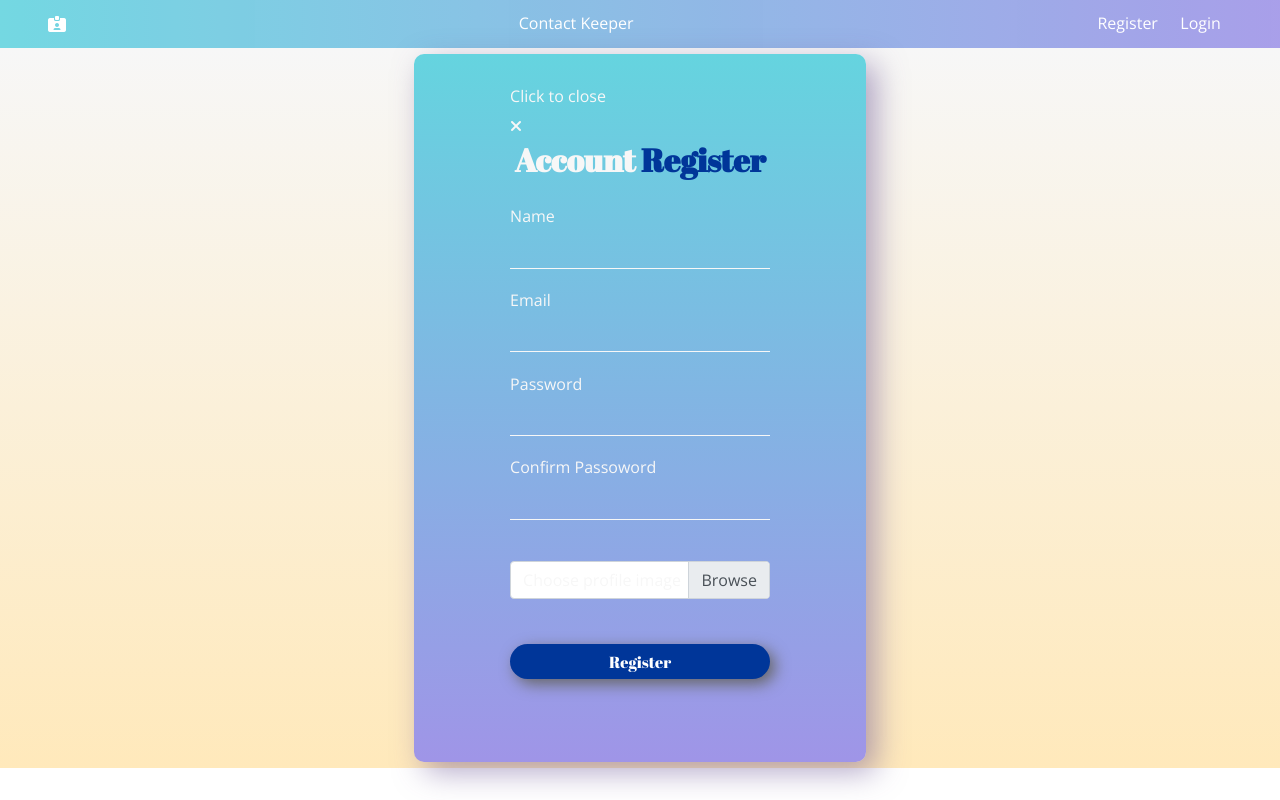
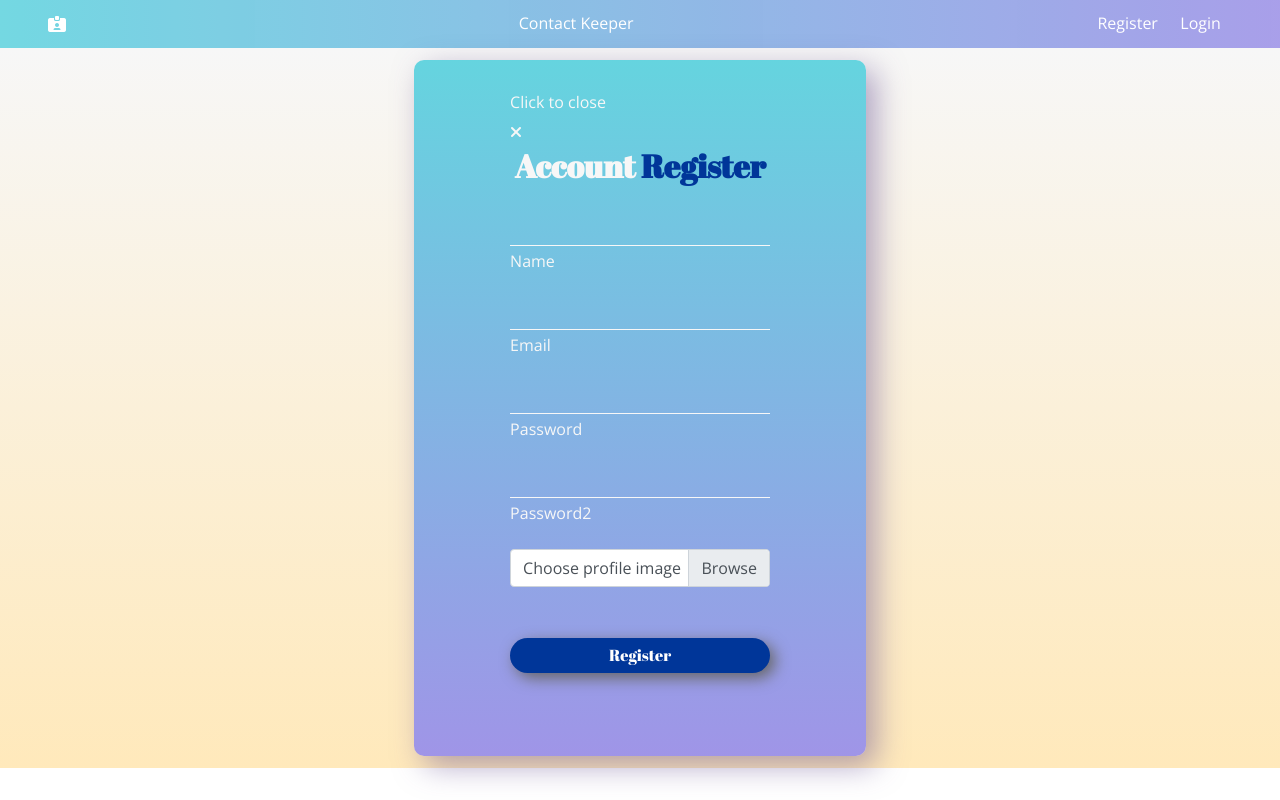
Before and after one commit to ztoth01/contact-keeper, a React (Create React App) app in the folder client/: page /register in a window 1280 px wide. Both pictures are taken after a click on the element "Click to open". Built offline with nearby package versions, Linux system fonts and the light colour scheme.

Commit message:
Add form field animation

```diff
--- a/client/src/App.css
+++ b/client/src/App.css
@@ -338,6 +338,7 @@ textarea {
 
 .form-group {
   margin: 1.2rem 0;
+  position: relative;
 }
 
 .form-group input,
@@ -490,7 +491,7 @@ table th {
   height: calc(2.25rem + 2px);
   padding: .375rem .75rem;
   line-height: 1.5;
-  color: #495057;
+  color: #495057 !important;
   background-color: #fff;
   border: 1px solid #ced4da;
   border-radius: .25rem;
@@ -519,3 +520,18 @@ table th {
 .custom-file-input:lang(en)~.custom-file-label::after {
   content: "Browse";
 }
+
+.item-enter {
+  opacity: 0;
+}
+.item-enter-active {
+  opacity: 1;
+  transition: opacity 500ms ease-in;
+}
+.item-exit {
+  opacity: 1;
+}
+.item-exit-active {
+  opacity: 0;
+  transition: opacity 500ms ease-in;
+}
--- /dev/null
+++ b/client/src/components/auth/FormField.js
@@ -0,0 +1,60 @@
+import React from "react";
+import { animated, useSpring } from "react-spring";
+
+const FormField = ({
+  filedName,
+  onChange,
+  onFileSelected,
+  imageName,
+  open
+}) => {
+  let type = "text";
+  if (filedName === "password" || filedName === "password2") {
+    type = "password";
+  } else if (filedName === "profileImage") {
+    type = "file";
+  } else if (filedName === "email") {
+    type = "email";
+  }
+
+  const fade = useSpring({
+    to: {
+      opacity: open ? "1" : "0",
+      transform: open ? "translateY(0px)" : "translateY(30px)"
+    },
+    from: { transform: "translateY(30px)" }
+  });
+
+  return (
+    <div className="form-group">
+      {filedName === "profileImage" ? (
+        <animated.div style={fade}>
+          <input
+            className="custom-file-input"
+            type={type}
+            name={filedName}
+            value={filedName.value}
+            onChange={onFileSelected}
+          />
+          <label htmlFor={filedName} className="custom-file-label">
+            {imageName.charAt(0).toUpperCase() + imageName.slice(1)}
+          </label>
+        </animated.div>
+      ) : (
+        <animated.div style={fade}>
+          <input
+            type={type}
+            name={filedName}
+            value={filedName.value}
+            onChange={onChange}
+          />
+          <label htmlFor={filedName}>
+            {filedName.charAt(0).toUpperCase() + filedName.slice(1)}
+          </label>
+        </animated.div>
+      )}
+    </div>
+  );
+};
+
+export default FormField;
--- a/client/src/components/auth/Register.js
+++ b/client/src/components/auth/Register.js
@@ -1,124 +1,142 @@
-import React, { useState, useContext, useEffect, useRef } from 'react';
-import AuthContext from '../../context/auth/authContext';
-import AlertContext from '../../context/alert/alertContext';
-import { useSpring, animated, useChain } from 'react-spring';
+import React, { useState, useContext, useEffect, useRef } from "react";
+import AuthContext from "../../context/auth/authContext";
+import AlertContext from "../../context/alert/alertContext";
+import { useSpring, animated, useChain } from "react-spring";
+
+import FormField from "./FormField";
 
 const Register = props => {
-
   const authContext = useContext(AuthContext);
   const alertContext = useContext(AlertContext);
-  const [imageName, setImageName] = useState('Choose profile image');
+  const [imageName, setImageName] = useState("Choose profile image");
   const [open, set] = useState(false);
   const [user, setUser] = useState({
-    name: '',
-    password: '',
-    password2: '',
-    email: '',
-    profileImage: ''
+    name: "",
+    email: "",
+    password: "",
+    password2: "",
+    profileImage: ""
   });
 
   const animateRef = useRef();
   const animate = useSpring({
     ref: animateRef,
-    to: { maxHeight: open ? '800px' : '130px' },
-    from: { maxHeight: '130px' },
+    to: { maxHeight: open ? "800px" : "130px" },
+    from: { maxHeight: "130px" }
   });
-
-  const formFields = useRef(null);
 
   const fadeRef = useRef();
   const fade = useSpring({
     ref: fadeRef,
-    to: { opacity: open ? '1' : '0', transform: open ? 'translateY(0px)' : 'translateY(30px)' },
-    from: { transform: 'translateY(30px)' }
+    to: {
+      opacity: open ? "1" : "0",
+      transform: open ? "translateY(0px)" : "translateY(30px)"
+    },
+    from: { transform: "translateY(30px)" }
   });
 
-  useChain(open ? [animateRef, fadeRef] : [fadeRef, animateRef], [0, open ? 0.2 : 0.4]);
+  useChain(open ? [animateRef, fadeRef] : [fadeRef, animateRef], [
+    0,
+    open ? 0.2 : 0.4
+  ]);
 
   const { registerUser, error, clearErrors, isAuthenticated } = authContext;
   const { setAlert } = alertContext;
   const { name, email, password, password2, profileImage } = user;
 
   useEffect(() => {
-    console.log(formFields.current)
     if (isAuthenticated) {
-      props.history.push('/');
+      props.history.push("/");
     }
     if (error) {
-      setAlert(error, 'danger', 2000);
+      setAlert(error, "danger", 2000);
       clearErrors();
     }
     // eslint-disable-next-line
   }, [error, isAuthenticated, props.history]);
 
   const onFileSelected = e => {
-    if (e.target.files[0].name.lastIndexOf('.') <= 0) {
-      return alert('Please make sure you use a valid file type')
+    if (e.target.files[0].name.lastIndexOf(".") <= 0) {
+      return alert("Please make sure you use a valid file type");
     }
     setUser({ ...user, profileImage: e.target.files[0] });
     setImageName(e.target.files[0].name);
-  }
+  };
 
   const onChange = e => setUser({ ...user, [e.target.name]: e.target.value });
 
   const onSubmit = e => {
     e.preventDefault();
     if (password !== password2) {
-      setAlert('Passwords don\'t match', 'danger', 2000);
-    } else if (name === '' || email === '' || password === '') {
-      setAlert('Please fill in all fields', 'danger', 2000);
+      setAlert("Passwords don't match", "danger", 2000);
+    } else if (name === "" || email === "" || password === "") {
+      setAlert("Please fill in all fields", "danger", 2000);
     } else {
       registerUser({ name, email, password, profileImage });
     }
-  }
+  };
 
   return (
-    <animated.div className='form-container register-form' style={animate}>
+    <animated.div className="form-container register-form" style={animate}>
       {!open ? (
-        <div style={{
-          display: 'flex',
-          position: 'absolute',
-          top: '30px',
-        }}
-          onClick={() => set(open => true)}>
-          <i className="fas fa-minus" /><span style={{
-            textAlign: 'center',
-            alignSelf: 'center',
-            marginRight: '5px'
-          }}>Click to open</span>
+        <div
+          style={{
+            display: "flex",
+            position: "absolute",
+            top: "30px"
+          }}
+          onClick={() => set(open => true)}
+        >
+          <i className="fas fa-minus" />
+          <span
+            style={{
+              textAlign: "center",
+              alignSelf: "center",
+              marginRight: "5px"
+            }}
+          >
+            Click to open
+          </span>
         </div>
       ) : (
-          <div style={{ display: 'flex' }} onClick={() => set(open => false)}> <i className="fas fa-times" /><span style={{
-            position: 'absolute',
-            top: '30px',
-            textAlign: 'center'
-          }}>Click to close</span></div>)}
-      <h1>Account <span className='text-primary'>Register</span></h1>
+        <div style={{ display: "flex" }} onClick={() => set(open => false)}>
+          {" "}
+          <i className="fas fa-times" />
+          <span
+            style={{
+              position: "absolute",
+              top: "30px",
+              textAlign: "center"
+            }}
+          >
+            Click to close
+          </span>
+        </div>
+      )}
+      <h1>
+        Account <span className="text-primary">Register</span>
+      </h1>
       <form onSubmit={onSubmit}>
-        <animated.div ref={formFields} className="form-group" style={fade}>
-          <label htmlFor="name">Name</label>
-          <input type="text" name="name" value={name} onChange={onChange} required />
-        </animated.div>
-        <animated.div ref={formFields} className="form-group" style={fade}>
-          <label htmlFor="email">Email</label>
-          <input type="email" name="email" value={email} onChange={onChange} required />
-        </animated.div>
-        <animated.div ref={formFields} className="form-group" style={fade}>
-          <label htmlFor="password">Password</label>
-          <input type="password" name="password" value={password} onChange={onChange} required minLength="6" />
-        </animated.div>
-        <animated.div className="form-group" style={fade}>
-          <label htmlFor="password2">Confirm Passoword</label>
-          <input type="password" name="password2" value={password2} onChange={onChange} required minLength="6" />
-        </animated.div>
-        <animated.div className="form-group custom-file" style={fade}>
-          <input type="file" className="custom-file-input" name="profileImage" onChange={onFileSelected} />
-          <label htmlFor="profileImage" className="custom-file-label">{imageName}</label>
-        </animated.div>
-        <animated.input type="submit" value="Register" className="btn btn-primary btn-block" style={fade} />
+        {Object.keys(user).map(elem => (
+          <FormField
+            key={elem}
+            filedName={elem}
+            onChange={onChange}
+            onFileSelected={onFileSelected}
+            imageName={imageName}
+            open={open}
+          />
+        ))}
+        <animated.input
+          type="submit"
+          value="Register"
+          className="btn btn-primary btn-block"
+          style={fade}
+          open={open}
+        />
       </form>
-    </animated.div >
-  )
-}
+    </animated.div>
+  );
+};
 
 export default Register;
```
Also changed, not shown: 3 other files (tests, documents, lock files or other folders).
